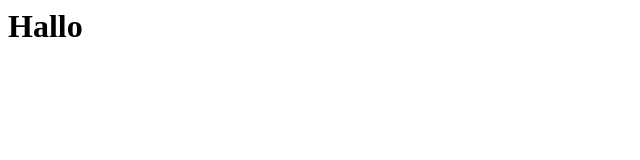
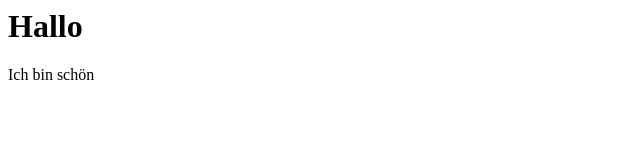
Before and after one commit to sbuecker/tutorialGit, a plain HTML site: page index.html in a window 1280 px wide. Shown: the full height of the page, 0-640 px from the left. Drawn offline with Linux system fonts and the light colour scheme.

Commit message:
ich bin schön

```diff
--- a/index.html
+++ b/index.html
@@ -1 +1,2 @@
 <h1>Hallo</h1>
+<p>Ich bin schön</p>
```
